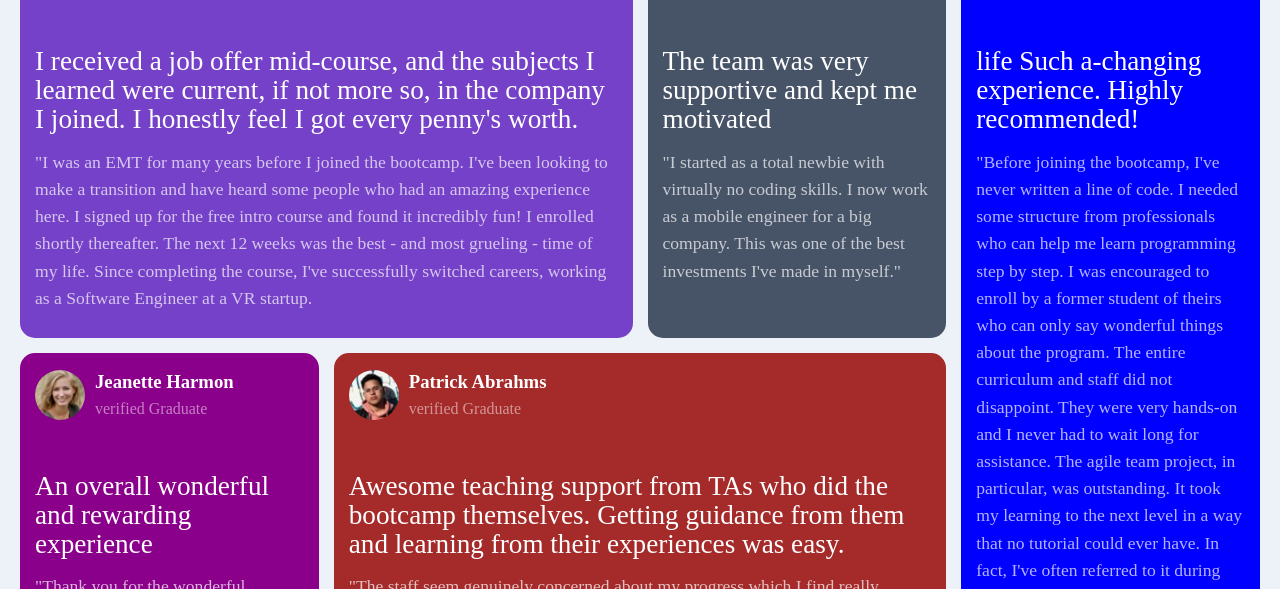
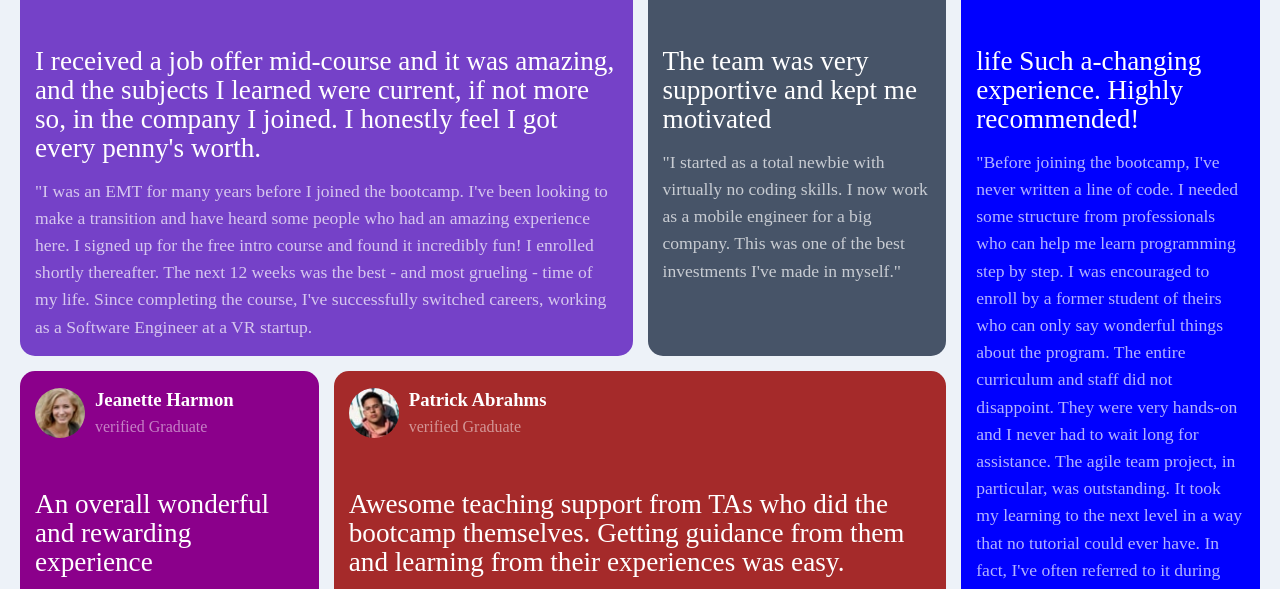
Before and after one commit to Tes-egesi/css-gride, a plain HTML site: page index.html in a window 1280 px wide. Shown: the part 192-781 px from the top of the page. Drawn offline with Linux system fonts and the light colour scheme.

Commit message:
little changes in the html

```diff
--- a/index.html
+++ b/index.html
@@ -18,7 +18,7 @@
                     <p>verified Graduate</p>
                 </div>
             </header>
-            <p class="card__exprience"> I received a job offer mid-course, and the subjects I learned were
+            <p class="card__exprience"> I received a job offer mid-course and it was amazing, and the subjects I learned were
                 current, if not more so, in the company I joined. I honestly feel I
                 got every penny's worth.</p>
 
```
